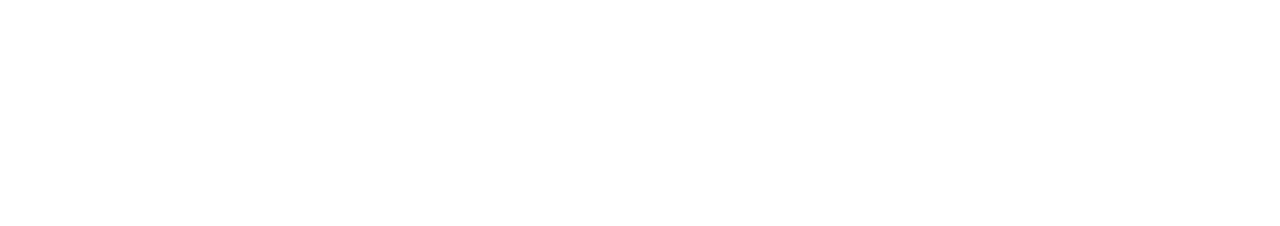
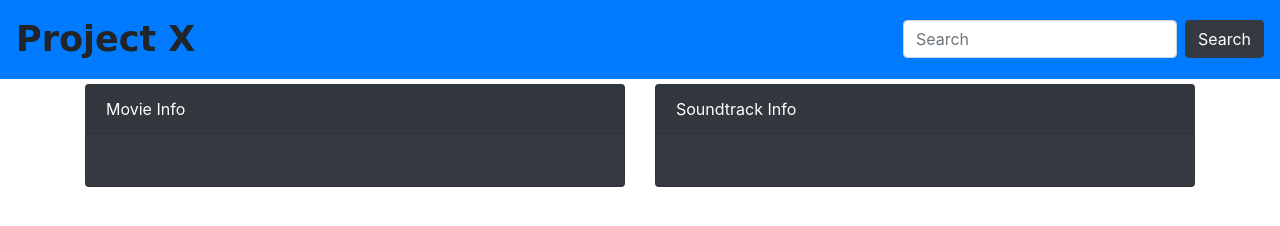
Before and after one commit to jonDatz/foodtube, a plain HTML site: page index.html in a window 1280 px wide. Drawn offline with nearby package versions, Linux system fonts and the light colour scheme; a web font is replaced by a local one.

Commit message:
a start to html and css (#5)

```diff
--- a/assets/css/style.css
+++ b/assets/css/style.css
@@ -0,0 +1,9 @@
+nav {
+  margin-bottom: 5px;
+}
+
+.navbar-brand {
+  font-family: 'ZCOOL KuaiLe', cursive;
+  font-size: 35px;
+  font-weight: bold;
+}
--- a/index.html
+++ b/index.html
@@ -4,9 +4,59 @@
   <meta charset="UTF-8">
   <meta name="viewport" content="width=device-width, initial-scale=1.0">
   <meta http-equiv="X-UA-Compatible" content="ie=edge">
-  <title>Document</title>
+  <title>Project X</title>
+  <link rel="stylesheet" href="https://stackpath.bootstrapcdn.com/bootstrap/4.1.3/css/bootstrap.min.css" integrity="sha384-MCw98/SFnGE8fJT3GXwEOngsV7Zt27NXFoaoApmYm81iuXoPkFOJwJ8ERdknLPMO" crossorigin="anonymous">
+  <link href="https://fonts.googleapis.com/css?family=ZCOOL+KuaiLe" rel="stylesheet">
+  <link rel="stylesheet" type="text/css" href="assets/css/style.css">
+  <script src="https://code.jquery.com/jquery-3.3.1.js" integrity="sha256-2Kok7MbOyxpgUVvAk/HJ2jigOSYS2auK4Pfzbm7uH60=" crossorigin="anonymous"></script>
+  <script src="https://www.gstatic.com/firebasejs/5.7.0/firebase.js"></script>
+  <script type="text/javascript" src="assets/javascript/app.js"></script>
 </head>
 <body>
 
+    <nav class="navbar navbar-light bg-primary">
+      <a class="navbar-brand">Project X</a>
+      <form class="form-inline">
+        <input class="form-control mr-sm-2" type="search" placeholder="Search" aria-label="Search">
+        <button class="btn btn-dark my-2 my-sm-0" type="submit">Search</button>
+      </form>
+    </nav>
+  <div class="container">
+    <div class="row">
+      <div class="col-6" id="movies">
+        <div class="card text-white bg-dark mb-3" style="max-width: 100%;">
+          <div class="card-header">Movie Info</div>
+          <div class="card-body">
+            <h5 class="card-title" id="movie-title"></h5>
+            <p class="card-text" id="movie-info"></p>
+          </div>
+        </div>
+      </div>
+      <div class="col-6" id="music">
+        <div class="card text-white bg-dark mb-3" style="max-width: 100%;">
+          <div class="card-header">Soundtrack Info</div>
+          <div class="card-body">
+            <h5 class="card-title" id="soundtrack-title"></h5>
+            <p class="card-text" id="soundtrack-info"></p>
+          </div>
+        </div>
+      </div>
+
+
+
+
+
+
+
+
+
+  </div>
+
+
+
+
+  </div>
+
+
 </body>
 </html>
```
